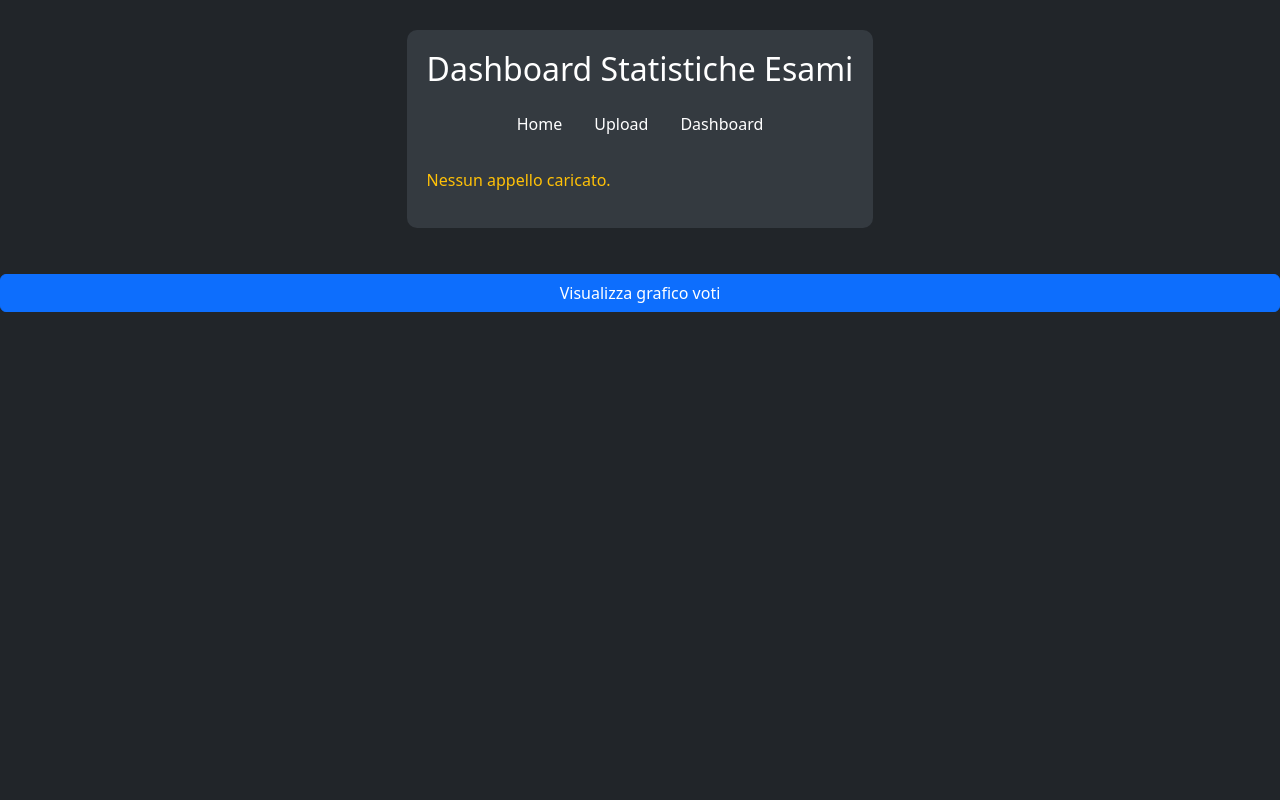
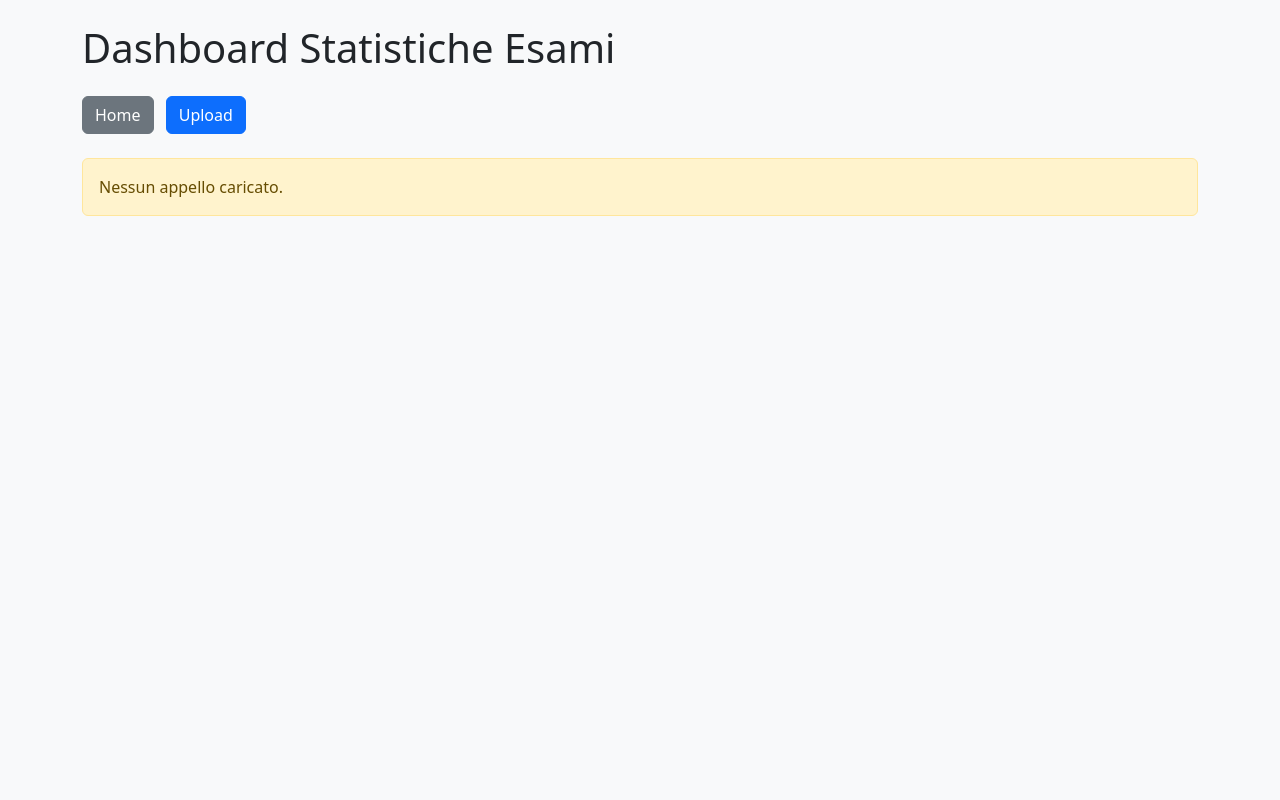
Before and after one commit to Aliceblandino/tirocinio, a Flask app: page /dashboard in a window 1280 px wide. Run offline with Flask 3, Linux system fonts and the light colour scheme; some libraries are stand-ins or nearby versions.

Commit message:
sistemando ripilogo dati

```diff
--- a/templates/dashboard.html
+++ b/templates/dashboard.html
@@ -1,78 +1,45 @@
+<!-- templates/dashboard.html -->
 <!DOCTYPE html>
-<html lang="it" class="h-100" data-bs-theme="dark">
+<html lang="it">
 <head>
-    <meta charset="utf-8">
-    <meta name="viewport" content="width=device-width, initial-scale=1">
-    <title>Dashboard Esami - UniUd</title>
-    <link href="https://cdn.jsdelivr.net/npm/bootstrap@5.3.3/dist/css/bootstrap.min.css" rel="stylesheet">
-    <script src="https://cdn.plot.ly/plotly-latest.min.js"></script>
-    <style>
-        html, body {
-            height: 100%;
-        }
-        body {
-            display: flex;
-            flex-direction: column;
-            color: #fff;
-            background-color: #212529;
-        }
-        .dashboard-container {
-            max-width: 800px;
-            margin: 30px auto;
-            padding: 20px;
-            background-color: #343a40;
-            border-radius: 10px;
-        }
-        #grafico {
-            margin-top: 20px;
-        }
-    </style>
+    <meta charset="UTF-8">
+    <title>Dashboard Statistiche Esami</title>
+    <link rel="stylesheet" href="https://cdn.jsdelivr.net/npm/bootstrap@5.3.0/dist/css/bootstrap.min.css">
 </head>
-<body>
-    <div class="dashboard-container">
-        <header class="mb-4">
-            <h2 class="text-center mb-3">Dashboard Statistiche Esami</h2>
-            <nav class="nav justify-content-center mb-3">
-                <a class="nav-link text-white" href="/">Home</a>
-                <a class="nav-link text-white" href="/upload">Upload</a>
-                <a class="nav-link text-white active" href="/dashboard">Dashboard</a>
-            </nav>
-        </header>
+<body class="bg-light">
+    <div class="container py-4">
+        <h1 class="mb-4">Dashboard Statistiche Esami</h1>
 
-        {% with messages = get_flashed_messages() %}
-  {% if messages %}
-    {% for msg in messages %}
-      <div class="alert alert-warning">{{ msg }}</div>
-    {% endfor %}
-  {% endif %}
-{% endwith %}
+        <!-- Navigazione -->
+        <div class="mb-3">
+            <a href="{{ url_for('index') }}" class="btn btn-secondary me-2">Home</a>
+            <a href="{{ url_for('upload') }}" class="btn btn-primary">Upload</a>
+        </div>
 
-{% if n_studenti %}
-    <p>Totale studenti iscritti: <strong>{{ n_studenti }}</strong></p>
-    <p>Appello: {{ header.attivita }} - {{ header.sessione }}</p>
+        {% if has_data %}
+        <div class="card mt-4">
+            <div class="card-body">
+                <h5 class="card-title">Appello</h5>
+                <p><strong>Materia / Attività:</strong> {{ header.attivita }}</p>
+                <p><strong>Tipo di prova:</strong> {{ header.tipo_prova }}</p>
+                <p><strong>Data appello:</strong> {{ header.data_appello }}</p>
+                <p><strong>Totale studenti iscritti:</strong> {{ header.totale_iscritti }}</p>
 
-    <!-- 🔹 Grafico -->
-    {% if graphJSON %}
-    <div id="grafico" data-graph='{{ graphJSON | safe }}'></div>
-    <script>
-        var graph = JSON.parse(document.getElementById('grafico').dataset.graph);
-        Plotly.newPlot('grafico', graph);
-    </script>
+                <a href="{{ url_for('grafici') }}" class="btn btn-success mt-3">Visualizza grafico voti</a>
+            </div>
+        </div>
+        {% else %}
+        <div class="alert alert-warning mt-4">
+            Nessun appello caricato.
+        </div>
+        {% endif %}
+        {% if has_data %}
+        <form action="{{ url_for('clear_appelli') }}" method="POST">
+            <button type="submit" class="btn btn-danger mt-3 w-100">
+                Cancella appelli caricati
+            </button>
+        </form>
 {% endif %}
-
-    <!-- 🔹 Pulsante svuota -->
-    <form action="{{ url_for('clear_appelli') }}" method="post" style="margin-top:20px;">
-        <button type="submit" class="btn btn-danger w-100">
-            Svuota tutti gli appelli
-        </button>
-    </form>
-
-{% else %}
-    <p class="text-warning">Nessun appello caricato.</p>
-{% endif %}
-
     </div>
-    <a href="{{ url_for('grafici') }}" class="btn btn-primary mt-3 w-100">Visualizza grafico voti</a>
-    <script src="https://cdn.jsdelivr.net/npm/bootstrap@5.3.3/dist/js/bootstrap.bundle.min.js"></script>
 </body>
 </html>
```
Also changed, not shown: parser.py (+66 -39 lines), uploads/nuovo_dataset.csv (deleted), 2 other files.
